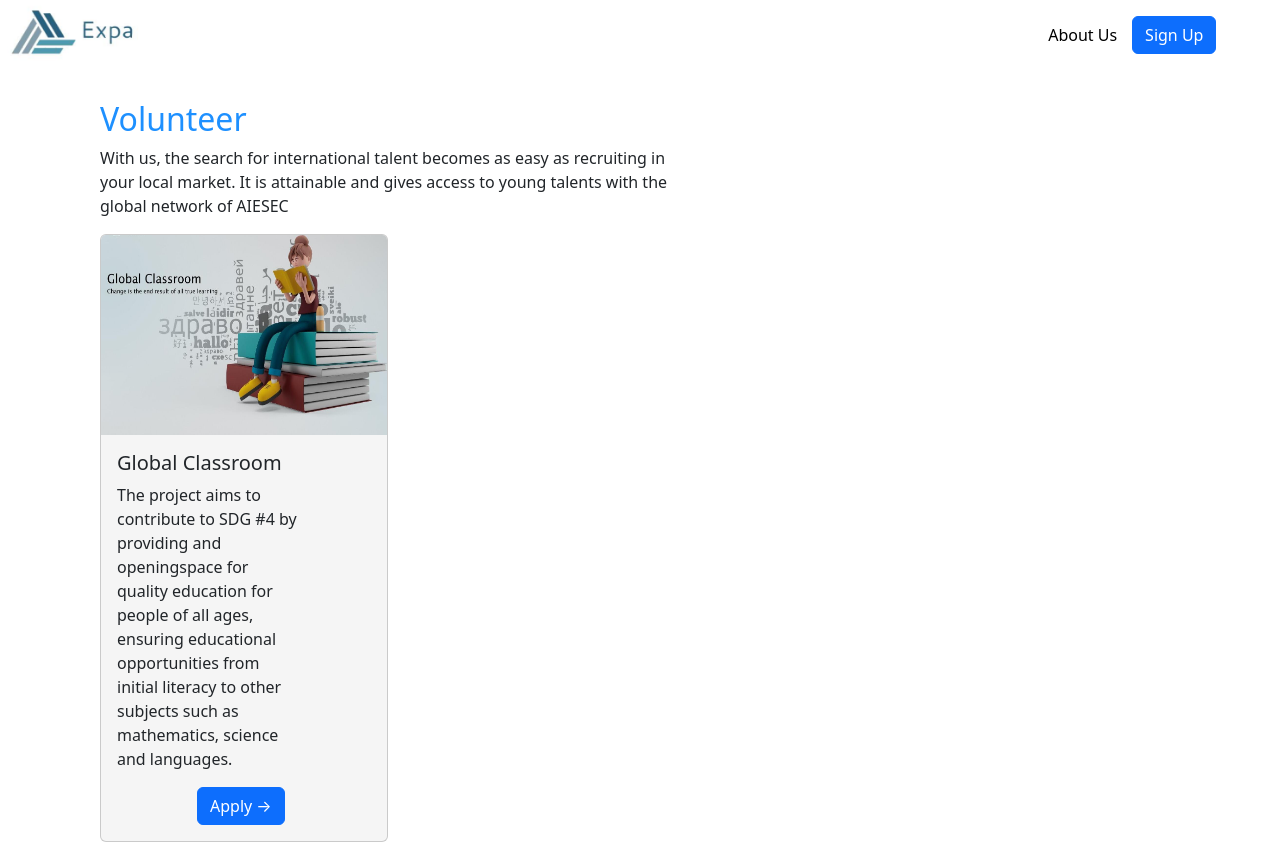
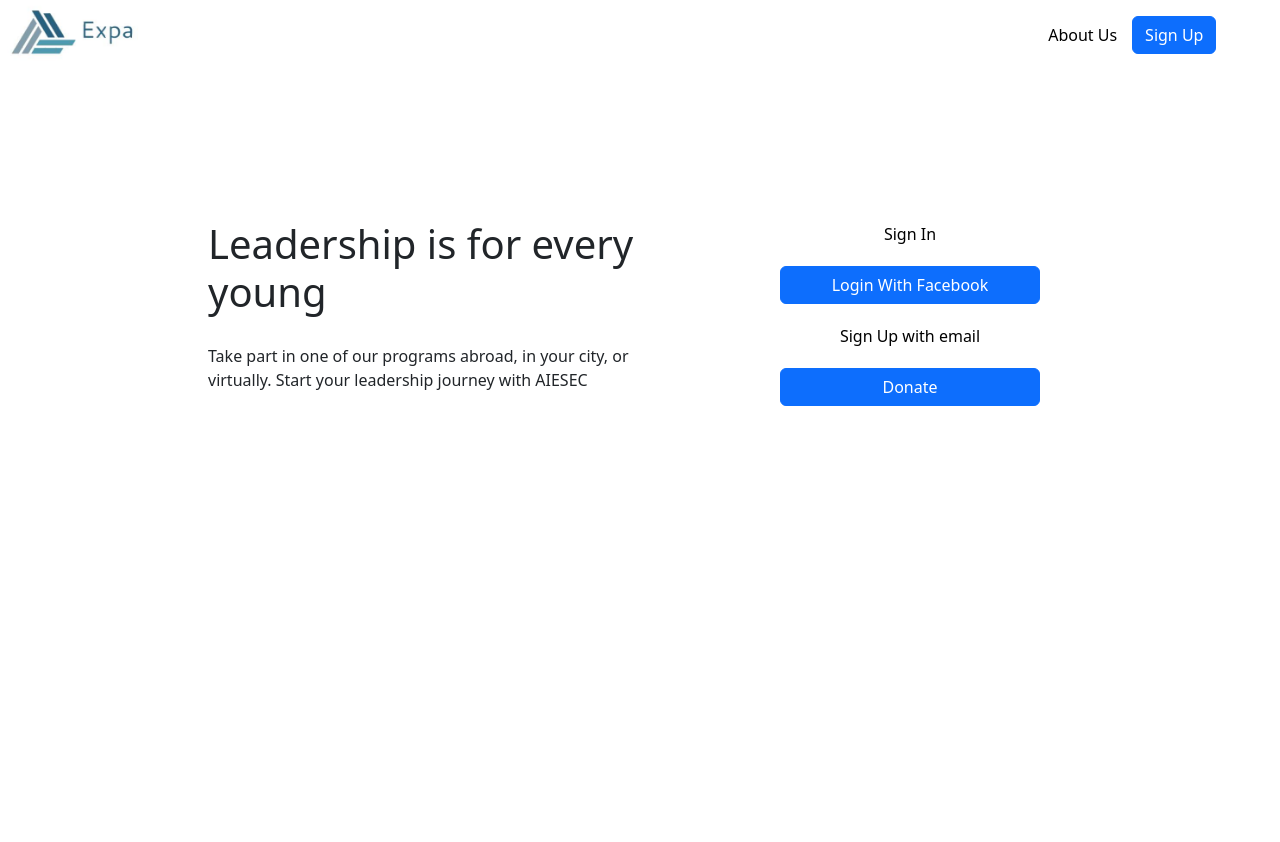
Before and after one commit to mohamedsaber122/Expa-Project, a React (Create React App) app: page / in a window 1280 px wide. After the commit the page ends 800 px from the top, so only its background shows below. Built offline with nearby package versions, Linux system fonts and the light colour scheme.

Commit message:
new changes

```diff
--- a/src/App.js
+++ b/src/App.js
@@ -11,8 +11,8 @@ function App() {
   return (
     <>
       <Routes>
-        <Route path="/" element={<Volanter />} />
-        <Route path="/about" element={<div>hello</div>} />
+        <Route path="/" element={<> <NavBar /> <Body/> </>} />
+        <Route path="/about" element={<CreateProject/>} />
         <Route path="/data" element={<VolanterCustom />} />
       </Routes>
     </>
```
